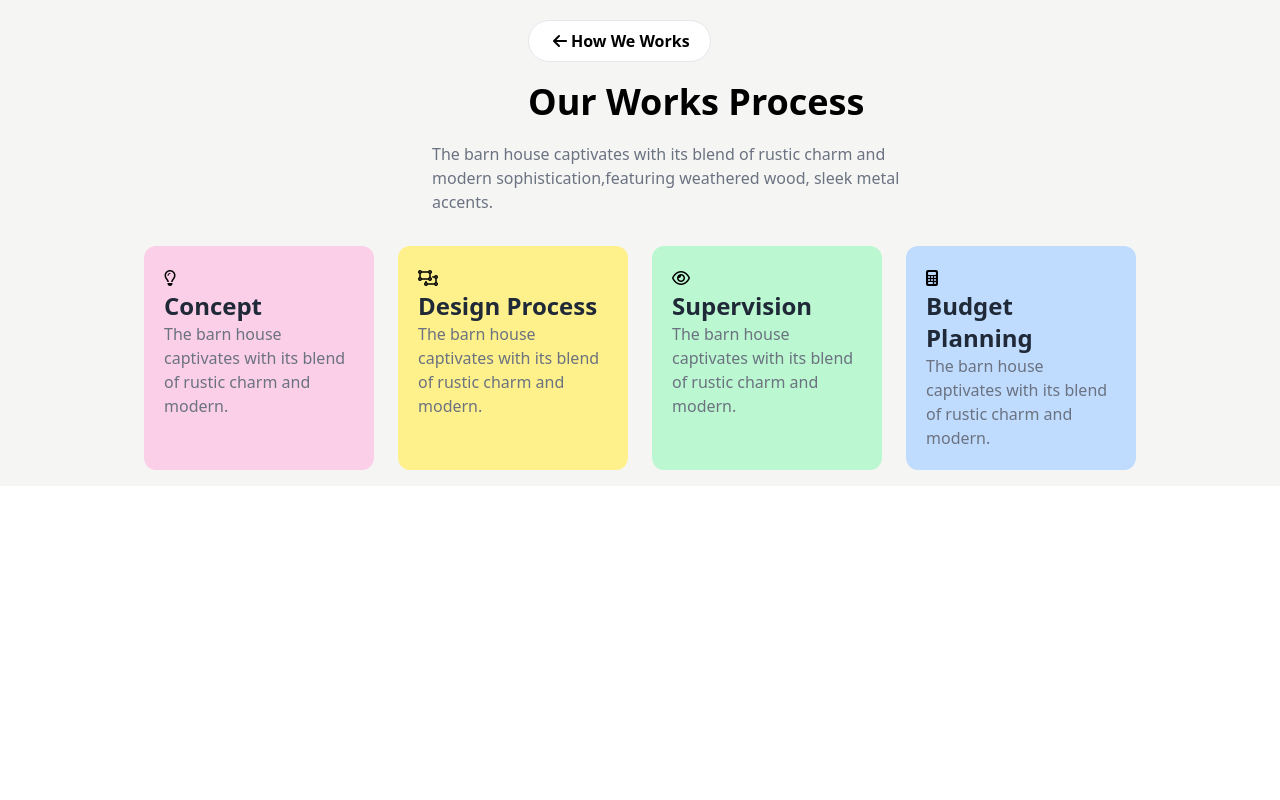
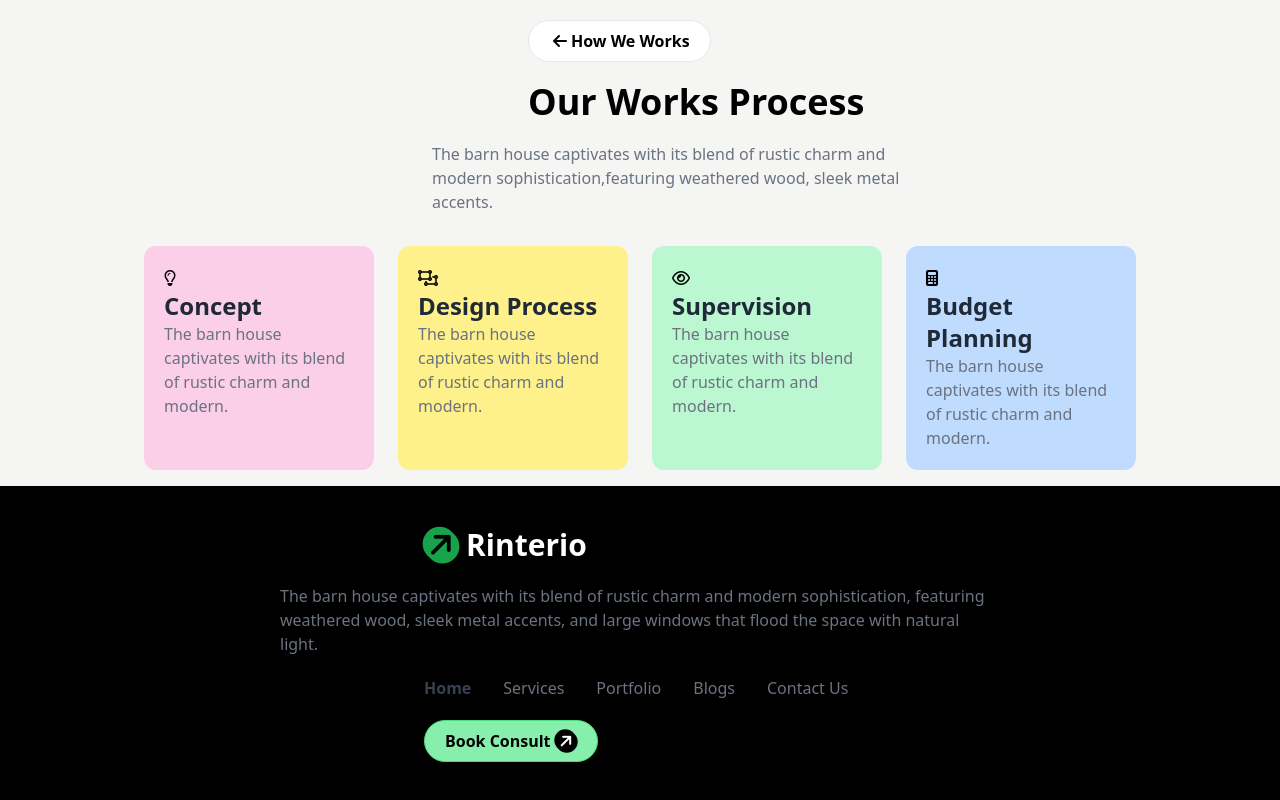
Before and after one commit to Oyshe-saha/assignment-tailwind, a plain HTML site: page index.html in a window 1280 px wide. Shown: the part 1314-2114 px from the top of the page. Before the commit the page ends 1800 px from the top, so only its background shows below. Drawn offline with nearby package versions, Linux system fonts and the light colour scheme.

Commit message:
Finished Footer section

```diff
--- a/index.html
+++ b/index.html
@@ -132,6 +132,18 @@
   </section>
     </main>
 
-    <footer></footer>
+    <footer class="bg-black p-10 justify-center items-center">
+      <h1 class="text-3xl font-bold text-white mb-5"> <i class="fa-solid fa-arrow-right -rotate-45   bg-green-600 rounded-full p-1  text-black lg:ml-96"></i> Rinterio</h1>
+      <p class="text-gray-500 pb-5 lg:px-60">The barn house captivates with its blend of rustic charm and modern sophistication, featuring weathered wood, sleek metal  accents, and large windows that flood the space with natural light.</p>
+      <ul class="flex gap-8 mb-5 lg:ml-96">
+        <li> <a class=" text-gray-700 font-bold" href="">Home</a></li>
+        <li> <a class="text-gray-500" href="">Services</a></li>
+        <li> <a class="text-gray-500" href="">Portfolio</a></li>
+        <li> <a class="text-gray-500" href="">Blogs</a></li>
+        <li> <a class="text-gray-500" href="">Contact Us</a></li>
+
+    </ul>
+    <button class=" bg-green-300 border border-green-400 px-5 py-2 rounded-3xl text-black font-bold lg:ml-96">Book Consult <i class="fa-solid fa-arrow-right -rotate-45   bg-black rounded-full p-1 text-white"></i></button>
+    </footer>
 </body>
 </html>
```
